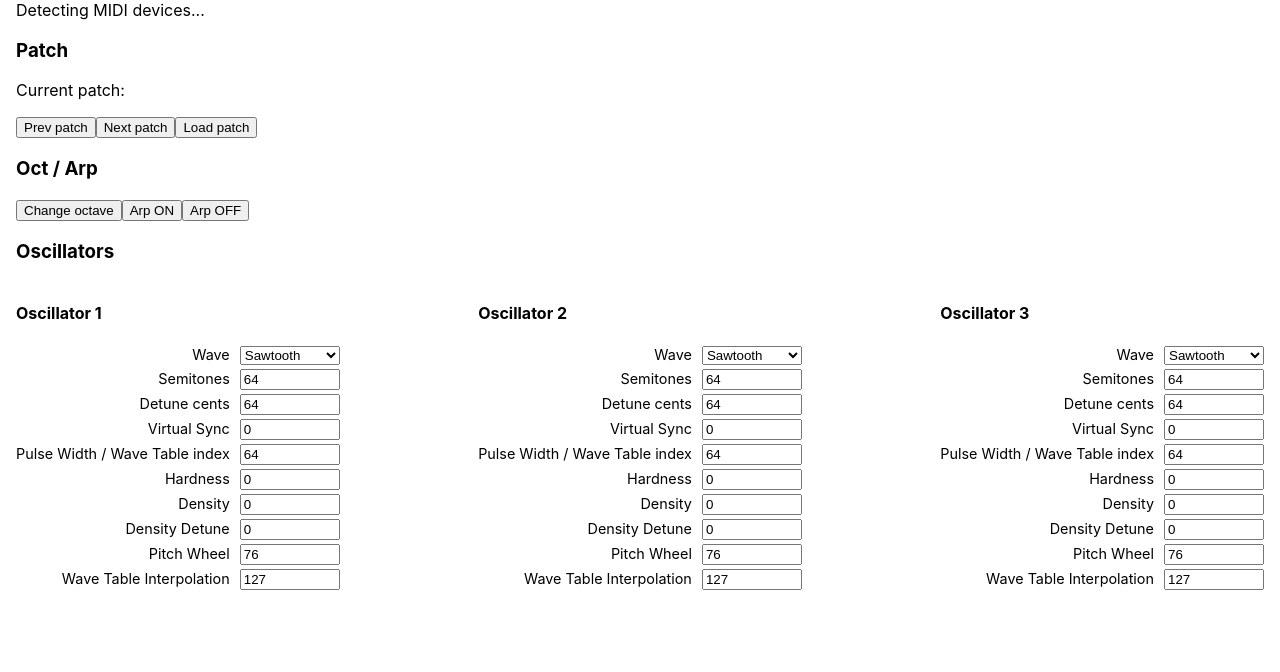
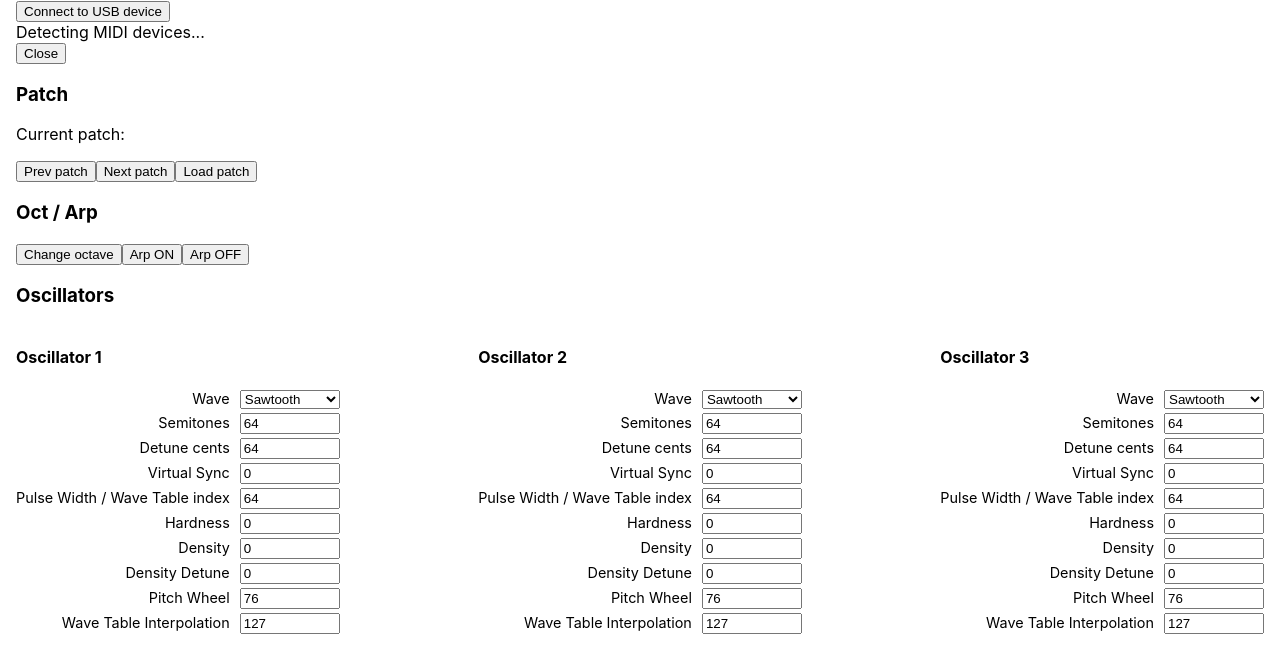
Before and after one commit to nclavaud/mininova-web-editor, a React (Create React App) app: page / in a window 1280 px wide. Both pictures are taken after a click on the button "Choose device". Shown: the top 672 px of the page. Built offline with nearby package versions, Linux system fonts and the light colour scheme.

Commit message:
Better DeviceSetup

```diff
--- a/src/App.js
+++ b/src/App.js
@@ -8,7 +8,6 @@ function App() {
   const [input, setInput] = useState(null);
   const [output, setOutput] = useState(consoleOutput);
   const [currentPatch, setCurrentPatch] = useState(null);
-  const [showDeviceSetup, setShowDeviceSetup] = useState(false);
 
   const decodePatch = data => {
     console.log('Received patch.');
@@ -29,7 +28,6 @@ function App() {
 
   return (
     <div>
-      {showDeviceSetup && (
       <DeviceSetup
         onChangeOutput={onChangeOutput}
         onIncomingMidiMessage={onIncomingMidiMessage}
@@ -37,12 +35,7 @@ function App() {
         setInput={setInput}
         output={output}
         setOutput={setOutput}
-          onClose={() => setShowDeviceSetup(false)}
       />
-      )}
-      {!showDeviceSetup && (
-        <button onClick={() => setShowDeviceSetup(true)}>Choose device</button>
-      )}
       <Controls
         currentPatch={currentPatch}
         emit={emit}
--- a/src/components/DeviceSetup.js
+++ b/src/components/DeviceSetup.js
@@ -10,12 +10,12 @@ function DeviceSetup({
   input,
   setInput,
   output,
-  setOutput,
-  onClose
+  setOutput
 }) {
   const [midiSupport, setMidiSupport] = useState(null);
   const [availableInputs, setAvailableInputs] = useState(null);
   const [availableOutputs, setAvailableOutputs] = useState(null);
+  const [visible, setVisible] = useState(false);
 
   const selectOutput = id => {
     const device = R.find(R.propEq('id', id))(availableOutputs);
@@ -97,6 +97,13 @@ function DeviceSetup({
     });
   }, []);
 
+  if (!visible) {
+    return (
+      <button onClick={() => setVisible(true)}>Choose device</button>
+    );
+  }
+
+  const renderMidiDevices = () => {
     if (null === midiSupport) {
       return <p>Detecting MIDI support...</p>;
     } else if (!midiSupport) {
@@ -108,8 +115,7 @@ function DeviceSetup({
     }
 
     return (
-    <div className="deviceSetup">
-      <button onClick={detectUSB}>Connect to USB device</button>
+      <div>
         <p>Available devices:</p>
         <ul>
           {availableInputs.map(device => (
@@ -131,7 +137,15 @@ function DeviceSetup({
             </li>
           ))}
         </ul>
-      <button onClick={onClose}>Close</button>
+      </div>
+    );
+  };
+
+  return (
+    <div className="deviceSetup">
+      <button onClick={detectUSB}>Connect to USB device</button>
+      {renderMidiDevices()}
+      <button onClick={() => setVisible(false)}>Close</button>
     </div>
   );
 }
```
Lines whose indentation alone changed are shown as unchanged.
